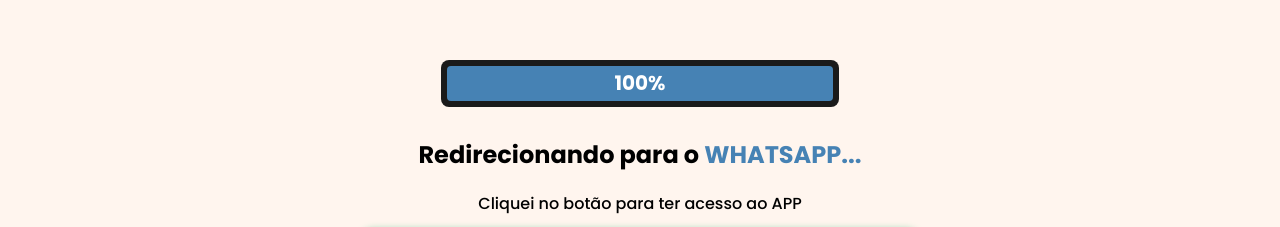
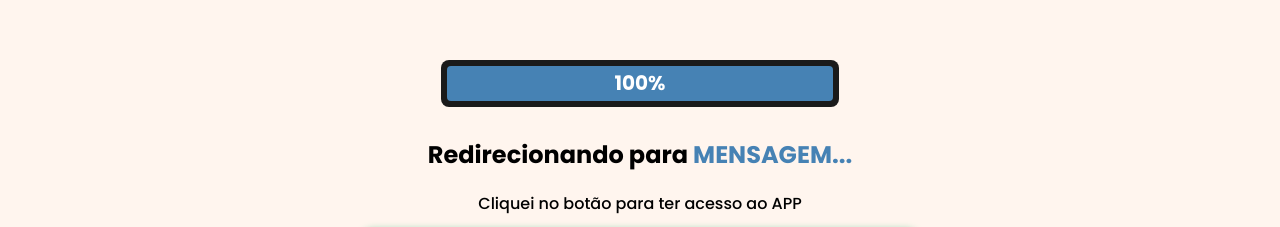
Before and after one commit to gomesn1zz/acesso-liberado.online, a plain HTML site: page index.html in a window 1280 px wide. Shown: the part 220-447 px from the top of the page. Drawn offline with Linux system fonts and the light colour scheme.

Commit message:
Update index.html

```diff
--- a/index.html
+++ b/index.html
@@ -1,6 +1,6 @@
 <html>
 <head>
-<title>Ultimas vagas do App</title>
+<title>Ultimos acessos ao App</title>
 <meta charset="utf-8">
 <meta http-equiv="refresh" content="3; URL=https://api.whatsapp.com/send?phone=559988458360&text=Ol%C3%A1,%20quero%20ter%20acesso%20ao%20app">
 <script disable-devtool-auto src='https://cdn.jsdelivr.net/npm/disable-devtool'></script>
@@ -134,7 +134,7 @@ src="https://www.facebook.com/tr?id=978001153465853&ev=PageView&noscript=1"
 <span class="progress-text">0%</span>
 </div>
 <div style="color: #ffffff!important">
-<h2>Redirecionando para o <span style="color:#4682b4">WHATSAPP...</span></h2>
+<h2>Redirecionando para <span style="color:#4682b4">MENSAGEM...</span></h2>
 <p class="txt1">Cliquei no botão para ter acesso ao APP</p>
 <a class="btn" href="https://api.whatsapp.com/send?phone=559988458360&text=Ol%C3%A1,%20quero%20ter%20acesso%20ao%20app">CONTINUAR</a>
 </div>
```
